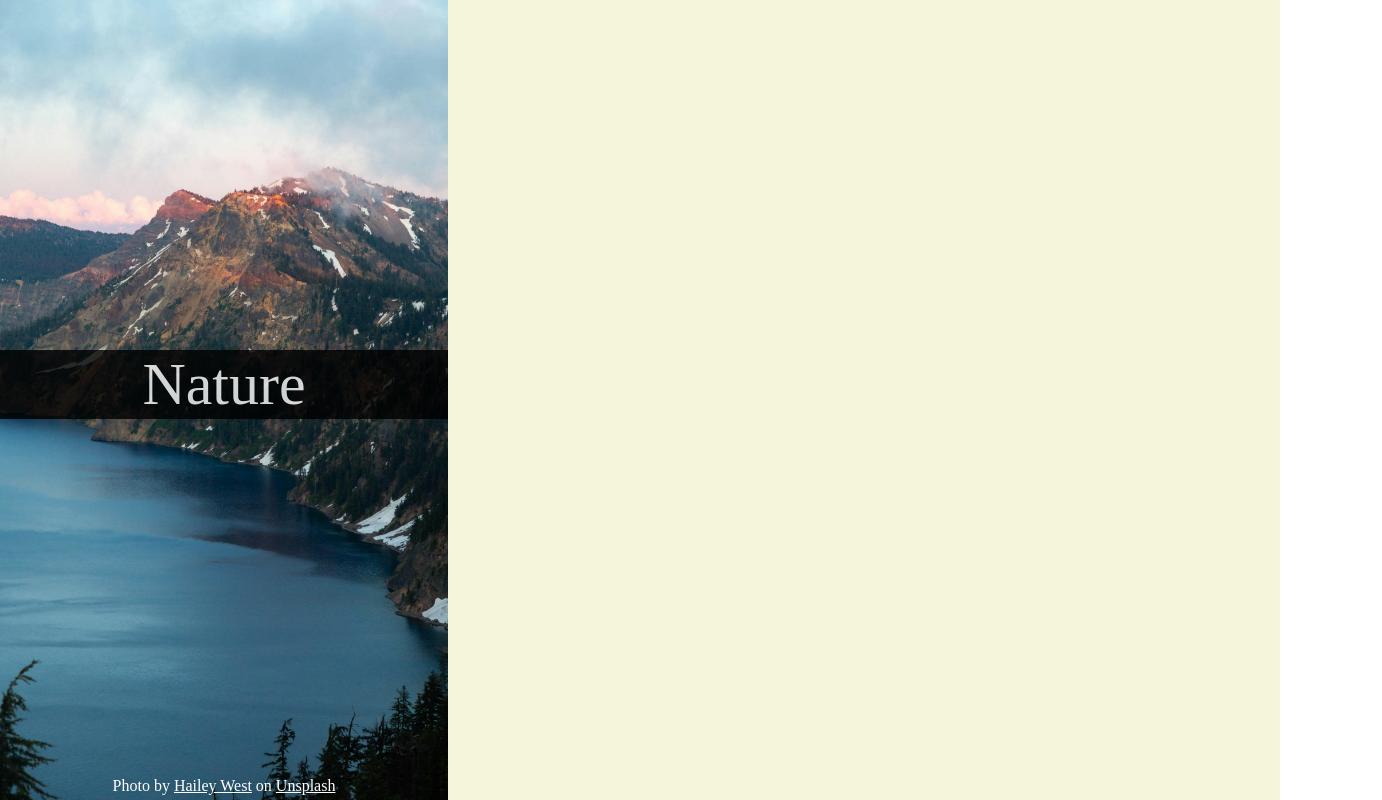
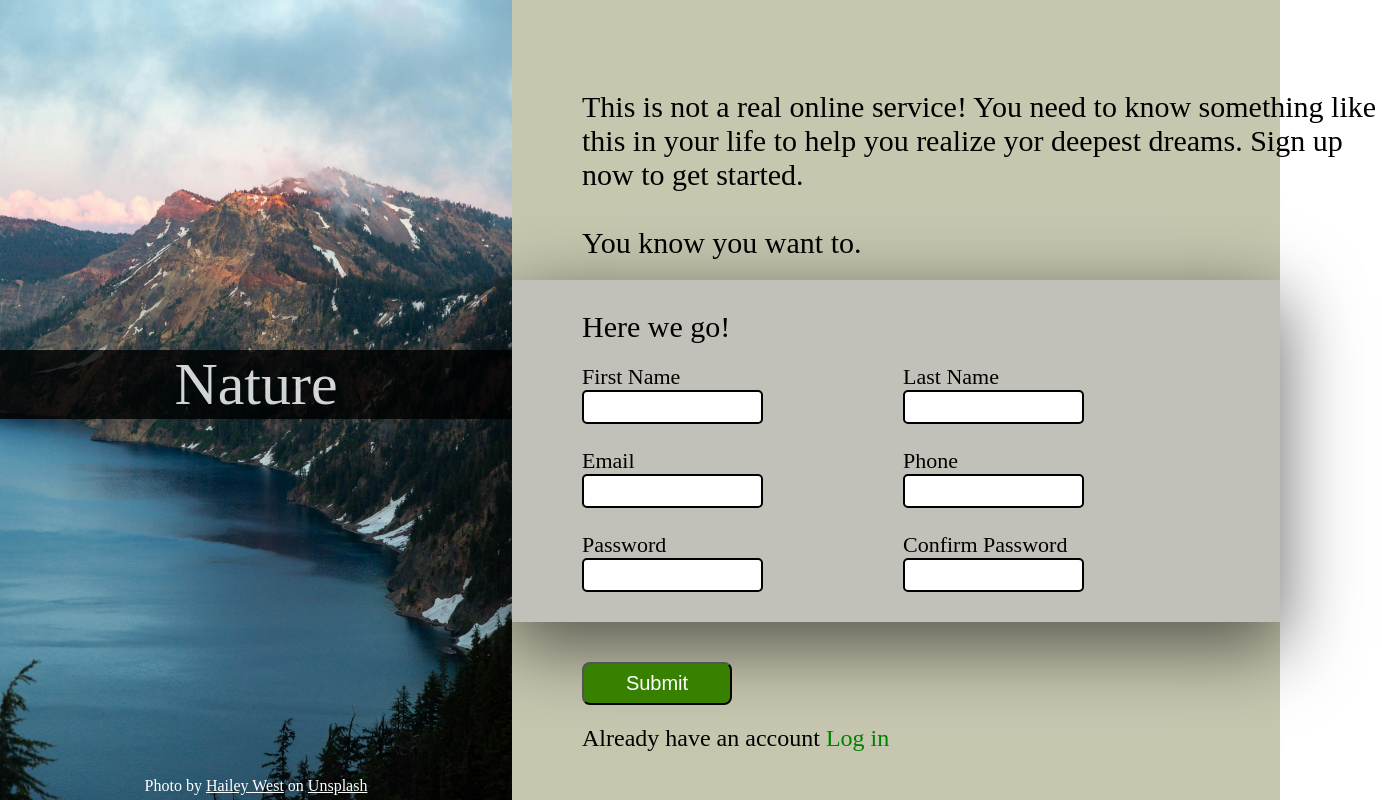
Before and after one commit to aadithyaa9/Signup_form, a plain HTML site: page index.html in a window 1280 px wide. Shown: the whole page, 1382 px wide, since content can reach past the window. Drawn offline with Linux system fonts and the light colour scheme.

Commit message:
Added a form via which the user can interact.

```diff
--- a/index.html
+++ b/index.html
@@ -10,12 +10,82 @@
                 <p class="imgcaption">Nature</p>
             </div>
             <div class="creditdiv">
-                <p class="imgcredit">Photo by <a href="https://unsplash.com/@haliewestphoto" target="_blank">Hailey West</a> on <a href="https://unsplash.com/" target="_blank">Unsplash</a></p>
+                <p class="imgcredit">Photo by <a href="https://unsplash.com/@haliewestphoto" target="_blank">Hailey West</a>
+                on <a href="https://unsplash.com/" target="_blank">Unsplash</a></p>
             </div>
-
         </div>
         <div class="textpart">
-
+            <div class="randomtext">
+                <p>This is not a real online service! You need to know something like this in your life to help you realize yor deepest dreams.
+                Sign up now to get started.
+                    <br>
+                    <br>
+                You know you want to.
+                </p>
+            </div>
+            <div class="formsection">
+                <p>Here we go!</p>
+                <form action="https://httpbin.org/post" method="post" id="myform">
+                    <div class="rowone">
+                        <div class="firstname">
+                            <div>
+                                <label for="first_nameinput">First Name</label>
+                            </div>
+                            <div>
+                                <input type="text" id="first_nameinput" name="first_name" required>
+                            </div>
+                        </div>
+                        <div class= lastname>
+                            <div>
+                                <label for="last_nameinput">Last Name</label>
+                            </div>
+                            <div>
+                                <input type="text" id="last_nameinput" name="last_name" required>
+                            </div>
+                        </div>
+                    </div>
+                    <div class="rowtwo">
+                        <div class="emailid">
+                            <div>
+                                <label for="email">Email</label>
+                            </div>
+                            <div>
+                                <input type="email" id="email" name="email" required>
+                            </div>
+                        </div>
+                        <div class= phonenumber>
+                            <div>
+                                <label for="number">Phone</label>
+                            </div>
+                            <div>
+                                <input type="tel" id="number" name="phone" min="0" minlength="10" maxlength="10" title="Please enter digits and not alphabets." required>
+                            </div>
+                        </div>
+                    </div>
+                    <div class="rowthree">
+                        <div class="pwd">
+                            <div>
+                                <label for="password">Password</label>
+                            </div>
+                            <div>
+                                <input type="password" id="password" name="pass" required>
+                            </div>
+                        </div>
+                        <div class= pwdconfirm>
+                            <div>
+                                <label for="passwordconfirm">Confirm Password</label>
+                            </div>
+                            <div>
+                                <input type="password" id="passwordconfirm" name="passwordcon" required>
+                            </div>
+                        </div>
+                    </div>
+                </form>
+            </div>
+            <div class="footer">
+                <button type="submit" form="myform">Submit</button>
+                <p>Already have an account <a href="#">Log in</a></p>
+            </div>
         </div>
     </body>
 </html>
--- a/style.css
+++ b/style.css
@@ -11,13 +11,13 @@
     height: 100vh;
     background-image:url(./img.jpg);
     background-size:cover;
-        width: 35vw;
+    width: 40vw;
 }
 
 .textpart{
     height: 100vh;
-        background-color:beige;
-        width: 65vw;
+    background-color:rgb(199, 199, 176);
+    width: 60vw;
 }
 
 .captiondiv{
@@ -46,3 +46,88 @@
     text-decoration: underline;
     color: white;
 }
+
+.textpart{
+    display: flex;
+    flex-direction: column;
+}
+.randomtext p{
+    font-size: 30px;
+    width: 800px;
+    margin-top: 90px;
+    margin-bottom:20px;
+    margin-left: 70px;
+    color: black;
+}
+
+.formsection p{
+    margin-top: 30px;
+    font-size: 30px;
+    margin-left: 70px;
+    margin-bottom: 20px;
+}
+
+.firstname,.lastname,.emailid,.phonenumber,.pwd,.pwdconfirm{
+    margin-left: 70px;
+    margin-right: 70px;
+    font-size: 22px;
+}
+.rowone,.rowtwo,.rowthree{
+    display: flex;
+}
+
+.rowtwo,.rowthree{
+    margin-top: 24px;
+}
+
+input{
+    border-radius: 5px;
+    height: 30px;
+    border: 2px solid black;
+}
+
+input:focus{
+    border: 4px solid rgb(23, 104, 129);
+    outline: none;
+}
+
+.formsection{
+    padding-bottom: 30px;
+}
+
+.footer{
+    margin-top: 40px;
+    margin-left: 70px;
+}
+
+button{
+    font-size: 20px;
+    padding: 8px;
+    width: 150px;
+    margin-bottom: 20px;
+    border-radius: 8px;
+    color: white;
+    background-color: rgb(55, 128, 0);
+}
+
+button:hover{
+    cursor: pointer;
+    background-color: rgb(31, 70, 2);
+}
+.footer a{
+    color: green;
+    text-decoration: none;
+}
+
+.footer p{
+    font-size: 24px;
+}
+
+.formsection{
+    background-color: #c0bfbfa5;
+    box-shadow: rgba(0, 0, 0, 0.56) 0px 22px 70px 4px;
+}
+
+input[type='number']{
+    width: 214.67px;
+}
```
Lines whose indentation alone changed are shown as unchanged.
